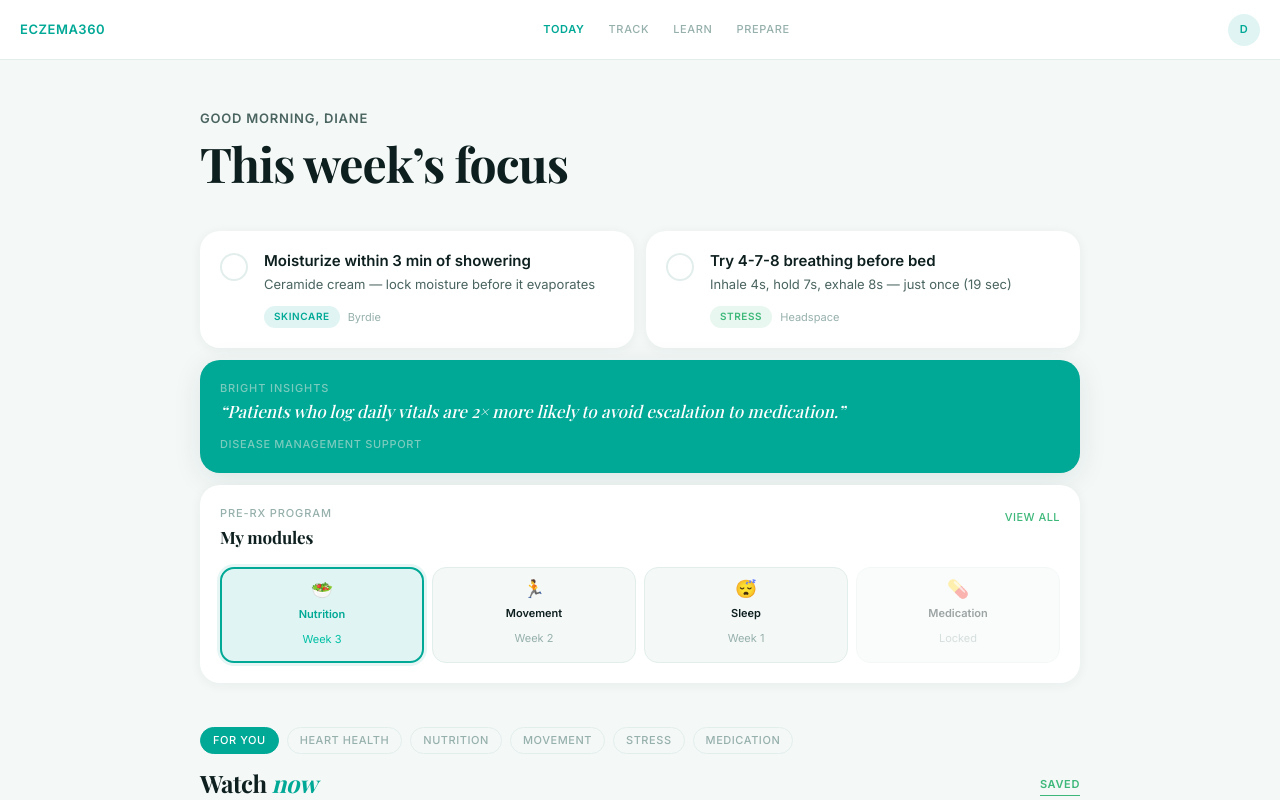
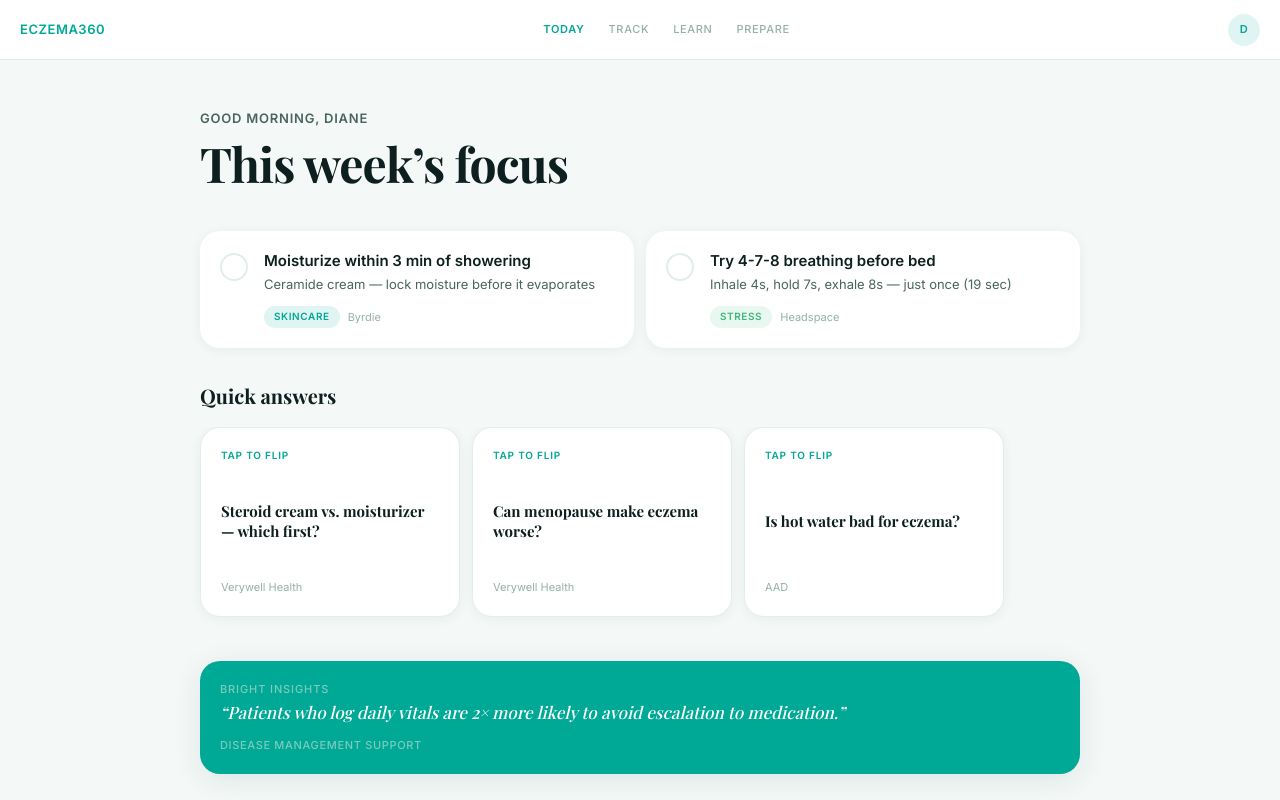
Before and after one commit to isramohamed-crypto/cardiometabolic-insights, a React (Vite) app: page / in a window 1280 px wide. Shown: the top 800 px of the page. Built offline with nearby package versions, Linux system fonts and the light colour scheme; a web font is replaced by a local one.

Commit message:
added quick answers section

```diff
--- a/src/App.jsx
+++ b/src/App.jsx
@@ -7,6 +7,7 @@ import InsightCard from './components/InsightCard'
 import CareTeamCard from './components/CareTeamCard'
 import ProgressCard from './components/ProgressCard'
 import ProgramCard from './components/ProgramCard'
+import QuickAnswers from './components/QuickAnswers'
 import WatchNow from './components/WatchNow'
 import BottomNav from './components/BottomNav'
 
@@ -19,7 +20,8 @@ export default function App() {
         <div className="today-wrap">
           <TodayCard />
         </div>
-<section className="grid">
+        <QuickAnswers />
+        <section className="grid">
           <InsightCard />
           <ProgramCard />
         </section>
--- /dev/null
+++ b/src/components/QuickAnswers.jsx
@@ -0,0 +1,66 @@
+import React, { useState } from 'react'
+
+const cards = [
+  {
+    id: 1,
+    question: 'Steroid cream vs. moisturizer — which first?',
+    questionSource: 'Verywell Health',
+    answer: '<strong>Moisturizer first.</strong> Apply daily to strengthen your barrier. Use steroid cream only on active flares.',
+    answerSource: 'Dr. Cynthia Bailey',
+  },
+  {
+    id: 2,
+    question: 'Can menopause make eczema worse?',
+    questionSource: 'Verywell Health',
+    answer: '<strong>Yes.</strong> Declining estrogen thins the skin barrier. HRT may help some — discuss with your derm.',
+    answerSource: 'Dr. Angela Lamb',
+  },
+  {
+    id: 3,
+    question: 'Is hot water bad for eczema?',
+    questionSource: 'AAD',
+    answer: '<strong>Yes.</strong> Hot water strips natural oils. Shower lukewarm (under 2 min), then moisturize immediately.',
+    answerSource: 'Dr. Peter Lio',
+  },
+]
+
+export default function QuickAnswers() {
+  const [flipped, setFlipped] = useState({})
+
+  function toggle(id) {
+    setFlipped(prev => ({ ...prev, [id]: !prev[id] }))
+  }
+
+  return (
+    <section className="quick-answers">
+      <h2 className="quick-answers__title">Quick answers</h2>
+      <div className="qa-scroll">
+        {cards.map(card => (
+          <div
+            key={card.id}
+            className="qa-card"
+            onClick={() => toggle(card.id)}
+          >
+            <div className={`qa-card__inner${flipped[card.id] ? ' qa-card__inner--flipped' : ''}`}>
+              {/* Front */}
+              <div className="qa-face qa-face--front">
+                <span className="qa-label qa-label--front">Tap to flip</span>
+                <p className="qa-question">{card.question}</p>
+                <span className="qa-source">{card.questionSource}</span>
+              </div>
+              {/* Back */}
+              <div className="qa-face qa-face--back">
+                <span className="qa-label qa-label--back">Answer</span>
+                <p
+                  className="qa-answer"
+                  dangerouslySetInnerHTML={{ __html: card.answer }}
+                />
+                <span className="qa-source">{card.answerSource}</span>
+              </div>
+            </div>
+          </div>
+        ))}
+      </div>
+    </section>
+  )
+}
--- a/src/index.css
+++ b/src/index.css
@@ -353,6 +353,7 @@ svg { display: block; }
 .card--teal {
   background: var(--color-teal);
   box-shadow: var(--shadow-md);
+  margin: var(--space-5) 0;
 }
 
 .card__header {
@@ -685,6 +686,95 @@ svg { display: block; }
 .bottom-nav__item--active { color: var(--color-teal); font-weight: 700; }
 .bottom-nav__item--active svg { fill: var(--color-teal); stroke: var(--color-teal); }
 .bottom-nav__item:hover   { color: var(--color-teal); }
+
+/* ── QUICK ANSWERS ──────────────────────────────────────────── */
+.quick-answers {
+  padding: var(--space-5) 0 var(--space-2);
+}
+.quick-answers__title {
+  font-family: var(--font-serif);
+  font-size: var(--font-size-xl);
+  font-weight: 700;
+  color: var(--color-text-primary);
+  padding: 0 var(--space-5);
+  margin-bottom: var(--space-4);
+}
+.qa-scroll {
+  display: flex;
+  gap: var(--space-3);
+  overflow-x: auto;
+  padding: 0 var(--space-5) var(--space-4) var(--space-5);
+  scroll-snap-type: x mandatory;
+  scroll-padding-left: var(--space-5);
+  -webkit-overflow-scrolling: touch;
+  box-sizing: border-box;
+}
+.qa-scroll::-webkit-scrollbar { display: none; }
+.qa-card {
+  min-width: 260px;
+  height: 190px;
+  border-radius: var(--radius-lg);
+  cursor: pointer;
+  perspective: 800px;
+  flex-shrink: 0;
+  scroll-snap-align: start;
+}
+.qa-card__inner {
+  width: 100%;
+  height: 100%;
+  position: relative;
+  transition: transform 0.5s cubic-bezier(.4,0,.2,1);
+  transform-style: preserve-3d;
+}
+.qa-card__inner--flipped { transform: rotateY(180deg); }
+.qa-face {
+  position: absolute;
+  inset: 0;
+  backface-visibility: hidden;
+  -webkit-backface-visibility: hidden;
+  border-radius: var(--radius-lg);
+  padding: var(--space-5);
+  border: 1px solid var(--color-border);
+  box-shadow: var(--shadow-sm);
+  display: flex;
+  flex-direction: column;
+  justify-content: space-between;
+}
+.qa-face--front {
+  background: var(--color-surface);
+}
+.qa-face--back {
+  background: linear-gradient(135deg, var(--color-sage-light), #FFFDF9);
+  transform: rotateY(180deg);
+}
+.qa-label {
+  font-size: 10px;
+  font-weight: 700;
+  letter-spacing: 0.08em;
+  text-transform: uppercase;
+}
+.qa-label--front { color: var(--color-teal); }
+.qa-label--back  { color: var(--color-sage); }
+.qa-question {
+  font-family: var(--font-serif);
+  font-size: var(--font-size-base);
+  font-weight: 600;
+  color: var(--color-text-primary);
+  line-height: 1.35;
+  flex: 1;
+  display: flex;
+  align-items: center;
+}
+.qa-answer {
+  font-size: var(--font-size-sm);
+  color: var(--color-text-primary);
+  line-height: 1.55;
+  margin: auto 0;
+}
+.qa-source {
+  font-size: 11px;
+  color: var(--color-text-muted);
+}
 
 /* ── WATCH NOW ──────────────────────────────────────────────── */
 .watch-now {
```
